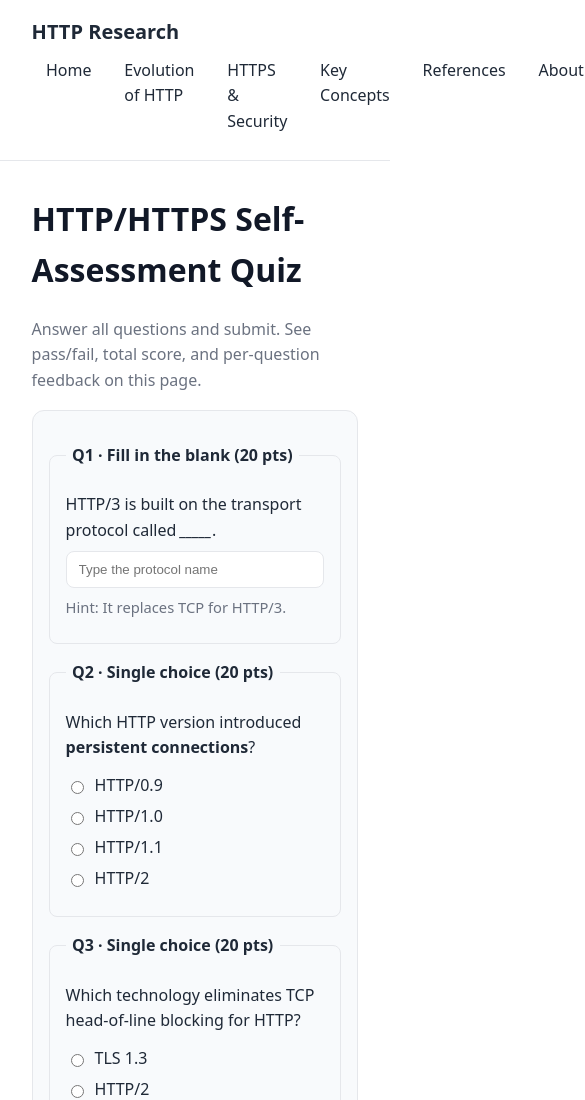
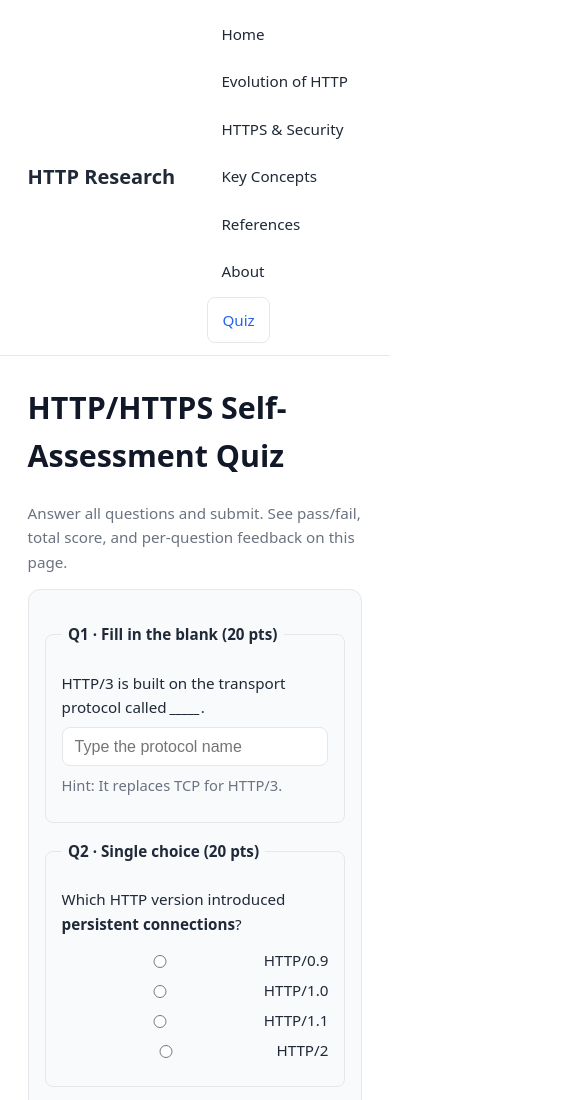
Before and after one commit to dianah7176/Project-Milestone1, a plain HTML site: page quiz.html in a window 390 px wide. Shown: the top 1100 px of the page, 585 px wide, since content can reach past the window. Drawn offline with Linux system fonts and the light colour scheme.

Commit message:
Update styles.css

```diff
--- a/styles.css
+++ b/styles.css
@@ -217,3 +217,18 @@ button:focus-visible,
   overflow: hidden; clip: rect(0,0,1px,1px);
   white-space: nowrap; border: 0;
 }
+
+/* ========== Responsive layout ========== */
+@media (max-width:900px){
+  .grid-2{grid-template-columns:1fr;}
+  .container{padding:0.75rem;}
+  nav .menu{flex-wrap:wrap;}
+}
+@media (max-width:600px){
+  body{font-size:0.95rem;}
+  .menu{flex-direction:column;align-items:flex-start;}
+  .menu a{width:100%;}
+  table{font-size:0.9rem;}
+  input,button,select{font-size:1rem;width:100%;}
+}
+img{max-width:100%;height:auto;}
```
